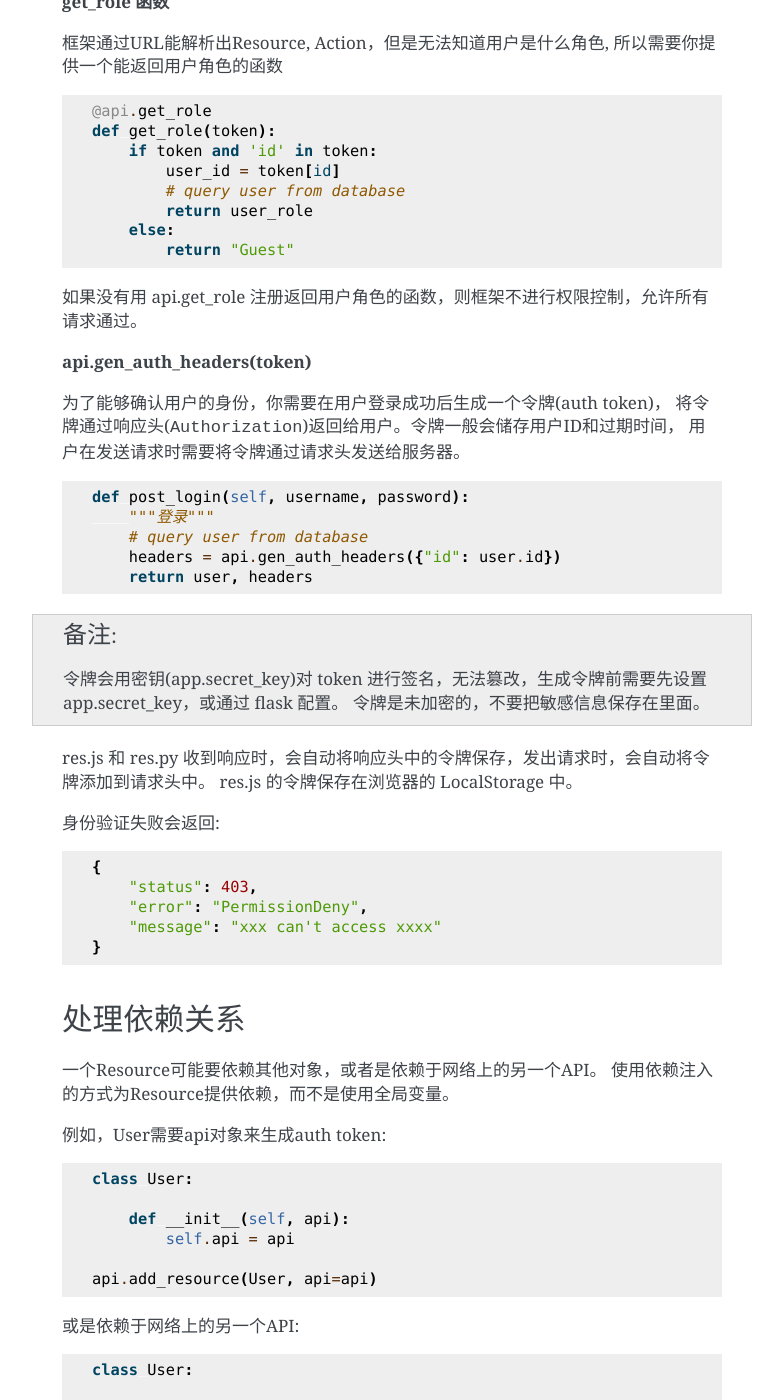
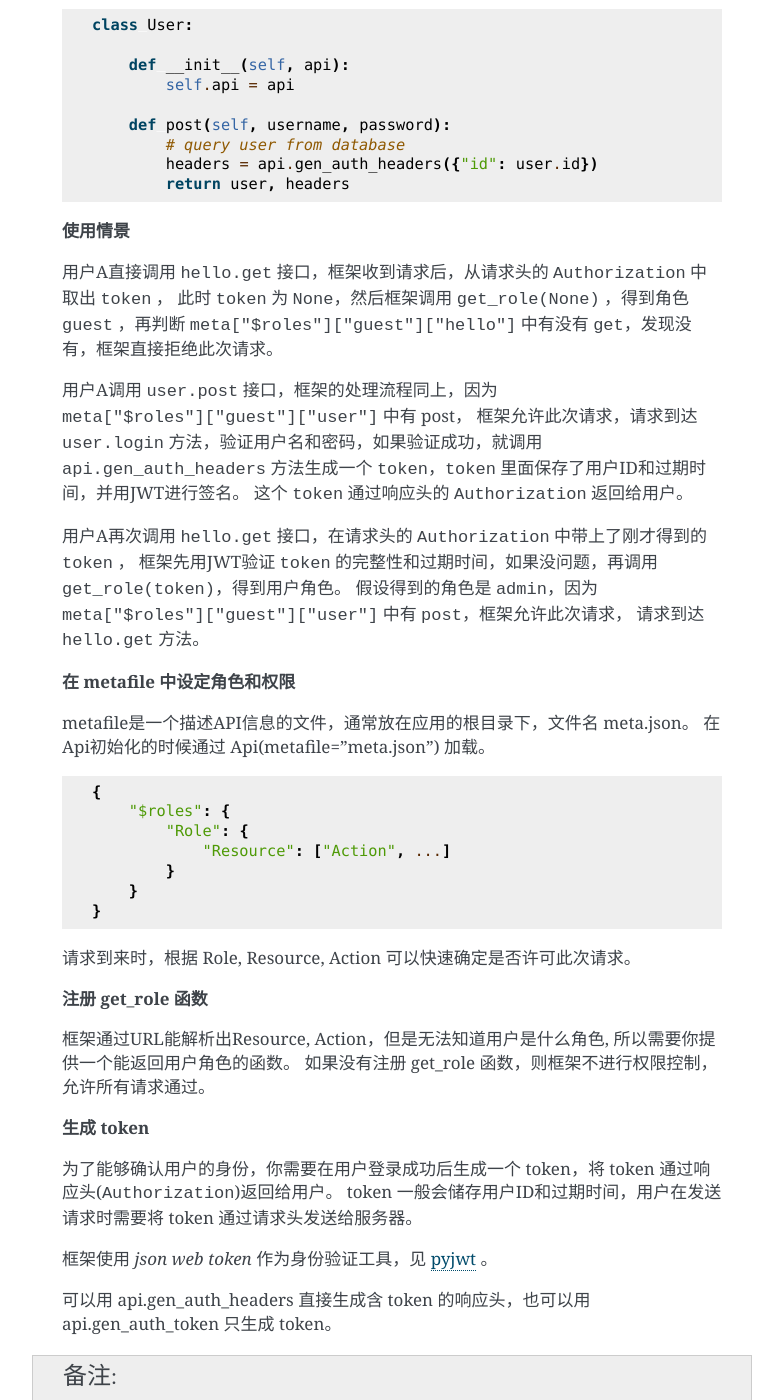
Before and after one commit to guyskk/flask-restaction, a Sphinx documentation site: the page built from docs/source/quickstart.rst, in a window 1280 px wide and 1400 px high, scrolled down 5223 px. Shown: the whole window, without its empty margins (358-1141 px from the left). Built offline with Sphinx 7.4.7, drawn with Linux system fonts in a browser that asks for light colours; some of the changed text lies outside the part shown.

Commit message:
update document about auth and schema

```diff
--- a/docs/source/quickstart.rst
+++ b/docs/source/quickstart.rst
@@ -3,7 +3,7 @@
 快速上手
 ========
 
-一个最小的应用
+Welcome
 -------------------
 
 .. code-block:: python
@@ -128,10 +128,7 @@
         "message": "xxx xxxx"
     }
 
-Schema为 `YAML <https://zh.wikipedia.org/wiki/YAML>`_ 格式的字符串，JSON的语法是YAML语法的子集，因此大部分的JSON文件都可以被YAML的解析器解析。
-由于YAML的运作主要依赖缩进来决定结构，且字符串不需要双引号，写出的Schema会更加精简。
-
-Schema语法见 :ref:`schema`
+Schema为 `YAML <https://zh.wikipedia.org/wiki/YAML>`_ 格式的字符串, Schema语法见 :ref:`schema`
 
 **自定义 Validater**
 
@@ -139,50 +136,6 @@
 Api(validaters=validaters) 进行注册。
 
 关于 Validater, 请移步 `Validater <https://github.com/guyskk/validater>`_
-
-
-使用 res.js
------------
-
-res.js是对AJAX的封装，用res.js调用API非常简单，回调是Promise风格的。
-
-用框架提供的命令行工具生成 res.js 和 res.min.js::
-
-    resjs url -d dest
-
-例如::
-
-    resjs http://127.0.0.1:5000 -d static
-
-会将生成的文件保存在 static 目录中。
-
-res.js用法::
-
-    res.resource.action({
-        ...some data
-    }).then(function(value) {
-        ...
-    }).catch(function(error) {
-        ...
-    })
-
-例如调用Hello的API::
-
-    res.hello.get({name:"kk"})
-
-
-详细用法见 :ref:`resjs`
-
-
-使用 res.py
----------------------------
-
-res.py 的用法类似于 res.js，网络请求用的是requests库。
-
-.. code-block:: python
-
-    >>> from flask_restaction import Res
-    >>> help(Res)
 
 
 构建 URL
@@ -231,17 +184,125 @@
 返回内容会序列化为适当的格式。
 
 
+处理依赖关系
+-----------------------------
+
+一个Resource可能要依赖其他对象，或者是依赖于网络上的另一个API。
+使用依赖注入的方式为Resource提供依赖，而不是使用全局变量。
+
+例如，User需要api对象来生成token::
+
+    class User:
+
+        def __init__(self, api):
+            self.api = api
+
+    api.add_resource(User, api=api)
+
+
+或是依赖于其他对象::
+
+    class User:
+
+        def __init__(self, dependecy):
+            self.dependecy = dependecy
+
+    dependecy = Xxx()
+    api.add_resource(User, dependecy=dependecy)
+
+传给add_resource的参数都会原封不动的传给Resource的 `__init__` 方法。
+
+
 身份验证&权限控制
 -------------------
 
-flask_restaction 使用 *json web token* 作为身份验证工具。
 
-见 `https://github.com/jpadilla/pyjwt <https://github.com/jpadilla/pyjwt>`_
+**举个栗子**:
+
+meta.json 设定角色和权限
+
+.. code-block:: json
+
+    {
+        "$roles": {
+            "admin": {
+                "hello": ["get", "post"],
+                "user": ["post"]
+            },
+            "guest": {
+                "user": ["post"]
+            }
+        }
+    }
+
+
+__init__.py 根据token确定角色
+
+.. code-block:: python
+
+    api = Api(metafile='meta.json')
+
+    @api.get_role
+    def get_role(token):
+        if token and 'id' in token:
+            user_id = token[id]
+            # query user from database
+            return user_role
+        else:
+            return "guest"
+
+hello.py 业务代码
+
+.. code-block:: python
+
+    class Hello:
+
+        def get(self):
+            pass
+
+        def post(self):
+            pass
+
+user.py 登录接口
+
+.. code-block:: python
+
+    class User:
+
+        def __init__(self, api):
+            self.api = api
+
+        def post(self, username, password):
+            # query user from database
+            headers = api.gen_auth_headers({"id": user.id})
+            return user, headers
+
+
+
+**使用情景**
+
+用户A直接调用 ``hello.get`` 接口，框架收到请求后，从请求头的 ``Authorization`` 中取出 ``token`` ，
+此时 ``token`` 为 ``None``，然后框架调用 ``get_role(None)`` ，得到角色 ``guest`` ，再判断
+``meta["$roles"]["guest"]["hello"]`` 中有没有 ``get``，发现没有，框架直接拒绝此次请求。
+
+用户A调用 ``user.post`` 接口，框架的处理流程同上，因为 ``meta["$roles"]["guest"]["user"]`` 中有 post，
+框架允许此次请求，请求到达 ``user.login`` 方法，验证用户名和密码，如果验证成功，就调用
+``api.gen_auth_headers`` 方法生成一个 ``token``，``token`` 里面保存了用户ID和过期时间，并用JWT进行签名。
+这个 ``token`` 通过响应头的 ``Authorization`` 返回给用户。
+
+用户A再次调用 ``hello.get`` 接口，在请求头的 ``Authorization`` 中带上了刚才得到的 ``token`` ，
+框架先用JWT验证 ``token`` 的完整性和过期时间，如果没问题，再调用 ``get_role(token)``，得到用户角色。
+假设得到的角色是 ``admin``，因为 ``meta["$roles"]["guest"]["user"]`` 中有 ``post``，框架允许此次请求，
+请求到达 ``hello.get`` 方法。
+
+
+
+**在 metafile 中设定角色和权限**
 
 metafile是一个描述API信息的文件，通常放在应用的根目录下，文件名 meta.json。
 在Api初始化的时候通过 Api(metafile="meta.json") 加载。
 
-在 metafile 中设定角色和权限::
+.. code::
 
     {
         "$roles": {
@@ -252,85 +313,35 @@
     }
 
 
-请求到来时，根据 Role, Resource, Action 可以快速确定是否许可此次请求
-(通过判断 Action 是否在 ``meta["$roles"][Resource]`` 中)。 如果不许可此次请求，返回 403 状态码。
+请求到来时，根据 Role, Resource, Action 可以快速确定是否许可此次请求。
 
-**get_role 函数**
+**注册 get_role 函数**
 
-框架通过URL能解析出Resource, Action，但是无法知道用户是什么角色, 所以需要你提供一个能返回用户角色的函数
+框架通过URL能解析出Resource, Action，但是无法知道用户是什么角色, 所以需要你提供一个能返回用户角色的函数。
+如果没有注册 get_role 函数，则框架不进行权限控制，允许所有请求通过。
 
-.. code-block:: python
+**生成 token**
 
-    @api.get_role
-    def get_role(token):
-        if token and 'id' in token:
-            user_id = token[id]
-            # query user from database
-            return user_role
-        else:
-            return "Guest"
+为了能够确认用户的身份，你需要在用户登录成功后生成一个 token，将 token 通过响应头(``Authorization``)返回给用户。
+token 一般会储存用户ID和过期时间，用户在发送请求时需要将 token 通过请求头发送给服务器。
 
-如果没有用 api.get_role 注册返回用户角色的函数，则框架不进行权限控制，允许所有请求通过。
+框架使用 *json web token* 作为身份验证工具，见 `pyjwt <https://github.com/jpadilla/pyjwt>`_ 。
 
-**api.gen_auth_headers(token)**
-
-为了能够确认用户的身份，你需要在用户登录成功后生成一个令牌(auth token)，
-将令牌通过响应头(``Authorization``)返回给用户。令牌一般会储存用户ID和过期时间，
-用户在发送请求时需要将令牌通过请求头发送给服务器。
-
-.. code-block:: python
-
-    def post_login(self, username, password):
-        """登录"""
-        # query user from database
-        headers = api.gen_auth_headers({"id": user.id})
-        return user, headers
+可以用 api.gen_auth_headers 直接生成含 token 的响应头，也可以用 api.gen_auth_token 只生成 token。
 
 .. Note::
 
-    令牌会用密钥(app.secret_key)对 token 进行签名，无法篡改，生成令牌前需要先设置 app.secret_key，或通过 flask 配置。
-    令牌是未加密的，不要把敏感信息保存在里面。
+     token 会用密钥(app.secret_key)对 token 进行签名，无法篡改，生成 token 前需要先设置 app.secret_key，或通过 flask 配置。
+     token 是未加密的，不要把敏感信息保存在里面。
 
 
-res.js 和 res.py 收到响应时，会自动将响应头中的令牌保存，发出请求时，会自动将令牌添加到请求头中。
-res.js 的令牌保存在浏览器的 LocalStorage 中。
-
-身份验证失败会返回::
+身份/权限验证失败会返回::
 
     {
         "status": 403,
         "error": "PermissionDeny",
         "message": "xxx can't access xxxx"
     }
-
-
-处理依赖关系
------------------------------
-
-一个Resource可能要依赖其他对象，或者是依赖于网络上的另一个API。
-使用依赖注入的方式为Resource提供依赖，而不是使用全局变量。
-
-例如，User需要api对象来生成auth token::
-
-    class User:
-
-        def __init__(self, api):
-            self.api = api
-
-    api.add_resource(User, api=api)
-
-
-或是依赖于网络上的另一个API::
-
-    class User:
-
-        def __init__(self, dependecy):
-            self.dependecy = dependecy
-
-    dependecy = Res("url_prefix")
-    api.add_resource(User, dependecy=dependecy)
-
-传给add_resource的参数都会原封不动的传给Resource的 `__init__` 方法。
 
 
 使用蓝图
@@ -392,6 +403,23 @@
         return make_response(str(data), status, headers)
 
 框架会根据请求头中Accept的值选择合适的响应格式。
+
+
+使用 res.js
+---------------------------
+
+详细用法见 :ref:`resjs`
+
+
+使用 res.py
+---------------------------
+
+res.py 的用法类似于 res.js，网络请求用的是requests库。
+
+.. code-block:: python
+
+    >>> from flask_restaction import Res
+    >>> help(Res)
 
 
 Examples
--- a/docs/source/resjs.rst
+++ b/docs/source/resjs.rst
@@ -3,7 +3,17 @@
 res.js
 ======
 
-res.js是用框架提供的命令行工具自动生成的。
+res.js是对AJAX的封装，用res.js调用API非常简单，回调是Promise风格的。
+
+用框架提供的命令行工具生成 res.js 和 res.min.js::
+
+    resjs url -d dest
+
+例如::
+
+    resjs http://127.0.0.1:5000 -d static
+
+会将生成的文件保存在 static 目录中。
 
 HTTP请求使用的是 `axios <https://github.com/mzabriskie/axios>`_ 。
 
@@ -12,13 +22,27 @@
 发出请求时会自动添加 auth token(Authorization) 请求头,
 收到响应后会自动将响应头中的 auth token(Authorization) 储存在浏览器 localStorage 中。
 
-用法::
+使用res.js::
 
     // 模块加载方式(UMD)
     var res = require('./res');
 
     //或引用 res.js 文件
     <script type="text/javascript" src="/static/res.js"></script>
+
+res.js用法::
+
+    res.resource.action({
+        ...some data
+    }).then(function(value) {
+        ...
+    }).catch(function(error) {
+        ...
+    })
+
+例如调用Hello的API::
+
+    res.hello.get({name:"kk"})
 
 
 res.ajax
--- a/docs/source/schema.rst
+++ b/docs/source/schema.rst
@@ -3,12 +3,20 @@
 YAML与Schema语法
 ================
 
+JSON的语法是YAML语法的子集，因此大部分的JSON文件都可以被YAML的解析器解析。
+由于YAML的运作主要依赖缩进来决定结构，且字符串不需要双引号，写出的Schema会更加精简，更适合写在文档字符串中。
+
 `Validater <https://github.com/guyskk/validater>`_ 中使用JSON格式表示Schema，
-而JSON的语法是YAML语法的子集，在文档字符串中用YAML格式表示Schema更加精简。
+框架中则用的是YAML，是为了适合不同的使用环境。
 
-YAML语法比JSON语法略复杂一些，新手学习过程中可能会遇到一些问题，这里总结了一些与Schema相关的语法。
+学习Schema语法需要先学会基本的JSON和YAML语法，YAML语法比JSON语法略复杂一些，可以通过 `YAML 语言教程
+<http://www.ruanyifeng.com/blog/2016/07/yaml.html>`_ 对YAML语法进行初步了解。
 
-可以通过 `YAML 语言教程 <http://www.ruanyifeng.com/blog/2016/07/yaml.html>`_ 对YAML语法进行初步了解。
+之后可以看一下 `Validater <https://github.com/guyskk/validater>`_ 的文档，
+Schema语法是基于JSON的，并且与实际数据结构相同，很容易学会。
+
+然后再转换到YAML格式的Schema，新手学习过程中可能会遇到一些问题，
+这里总结了一些与Schema相关的语法，方便上手。
 
 
 字符串
```
